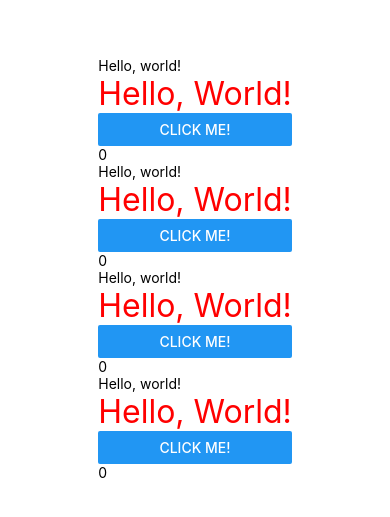
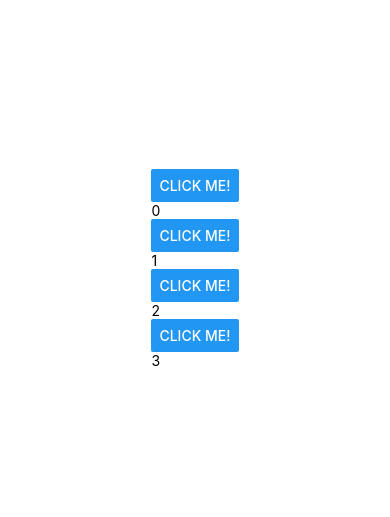
Before and after one commit to vihwanpractice/ReactJS_Native_Practice, a React Native app: screen / in a window 390 px wide. Shown: the part 153-670 px from the top of the page. Built offline with nearby package versions, Linux system fonts and the light colour scheme.

Commit message:
Add Props and States

```diff
--- a/App.js
+++ b/App.js
@@ -2,9 +2,12 @@ import React from 'react';
 import { Button, StyleSheet, Text, View } from 'react-native';
 
 class CounterButton extends React.Component{
-  state = {
-    counter: 0,
-  };
+  constructor(props){
+    super(props);
+    this.state = {
+      counter: props.counter,
+    };
+  }
 
   clickHandler = () => {
     this.setState({
@@ -15,8 +18,8 @@ class CounterButton extends React.Component{
   render(){
     return (
       <View>
-        <Text style={styles.Text}>Hello, world!</Text>
-        <Text style={[styles.textBig, styles.textRed]}>Hello, World!</Text>
+        {/* <Text style={styles.Text}>Hello, world!</Text>
+        <Text style={[styles.textBig, styles.textRed]}>Hello, World!</Text> */}
         <Button title={'click me!'} onPress={() => this.clickHandler}></Button>
         <Text>{this.state.counter}</Text>
       </View>
@@ -30,10 +33,10 @@ export default class App extends React.Component {
   render(){
     return (
       <View style={styles.container}>
-        <CounterButton/>
-        <CounterButton />
-        <CounterButton />
-        <CounterButton />
+        <CounterButton counter={0}/>
+        <CounterButton counter={1}/>
+        <CounterButton counter={2}/>
+        <CounterButton counter={3}/>
       </View>
     )
   }
@@ -53,7 +56,6 @@ const styles = StyleSheet.create({
   },
 
   textBig: {
-
     fontSize : 32,
   }
 });
```
